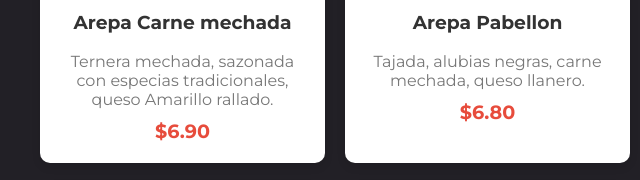
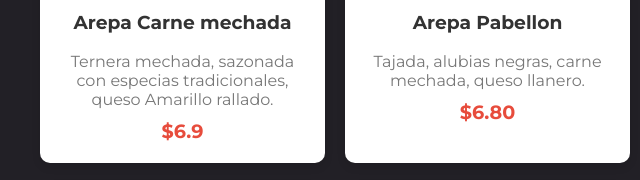
Before and after one commit to anggelokpr/chamitoloco, a plain HTML site: page index.html in a window 1280 px wide. Shown: the part 2369-2549 px from the top of the page, 0-640 px from the left. Drawn offline with Linux system fonts and the light colour scheme.

Commit message:
Update index.html

```diff
--- a/index.html
+++ b/index.html
@@ -292,7 +292,7 @@
             <img src="img/arepa-mechada.jpeg" alt="Arepa de carne mechada">
             <h3>Arepa Carne mechada</h3>
             <p>Ternera mechada, sazonada con especias tradicionales, queso Amarillo rallado.</p>
-            <div class="price">$6.90</div>
+            <div class="price">$6.9</div>
         </div>
         <div class="menu-item">
             <img src="img/arepa-pabellone.jpg" alt="Arepa de pabellon">
```
